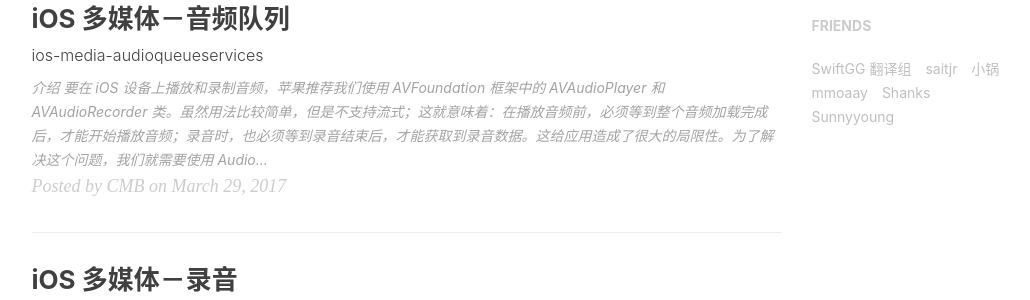
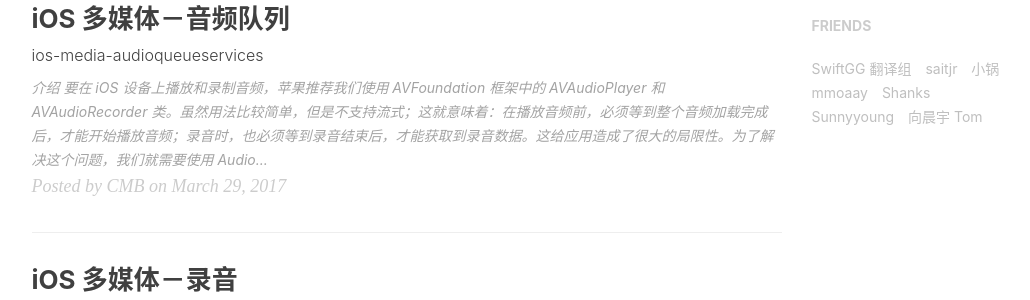
Before and after one commit to chenmingbiao/chenmingbiao.github.io, a Jekyll site: the page built from index.html, in a window 1280 px wide and 900 px high, scrolled down 837 px. Shown: the part 152-452 px from the top of the window, without its empty margins (136-1166 px from the left). Built offline with Jekyll 4.4.1, drawn with Linux system fonts in a browser that asks for light colours; nearby versions of some CDN libraries; the list of posts is cut into pages by our own code; comment, search, counter and statistics services are not loaded.

Commit message:
[Optimize] Change Footer

```diff
--- a/_config.yml
+++ b/_config.yml
@@ -99,5 +99,9 @@ friends: [
     {
         title: "Sunnyyoung",
         href: "https://blog.sunnyyoung.net/"
+    },
+    {
+        title: "向晨宇 Tom",
+        href: "http://www.iosxxx.com/"
     }
 ]
```
